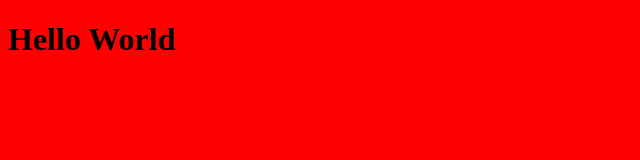
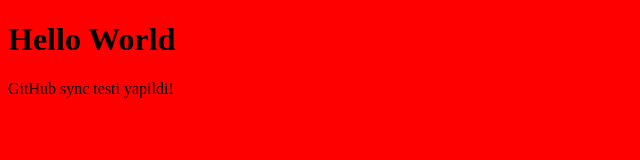
Before and after one commit to balkeyan/beyan-git-oefening, a plain HTML site: page index.html in a window 1280 px wide. Shown: the whole page, without its empty margins (0-640 px from the left). Drawn offline with Linux system fonts and the light colour scheme.

Commit message:
Paragraaf toegevoegd voor sync test

```diff
--- a/index.html
+++ b/index.html
@@ -7,5 +7,6 @@
 </head>
 <body>
     <h1>Hello World</h1>
+    <p>GitHub sync testi yapildi!</p>
 </body>
 </html>
```
